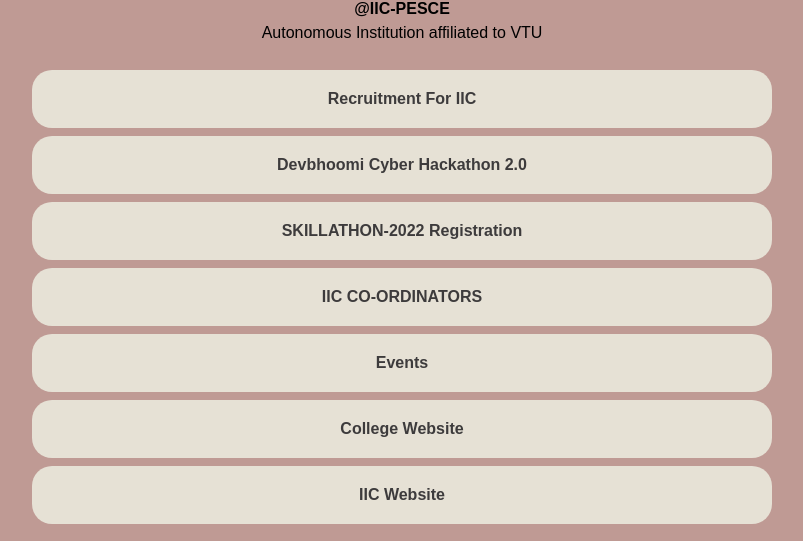
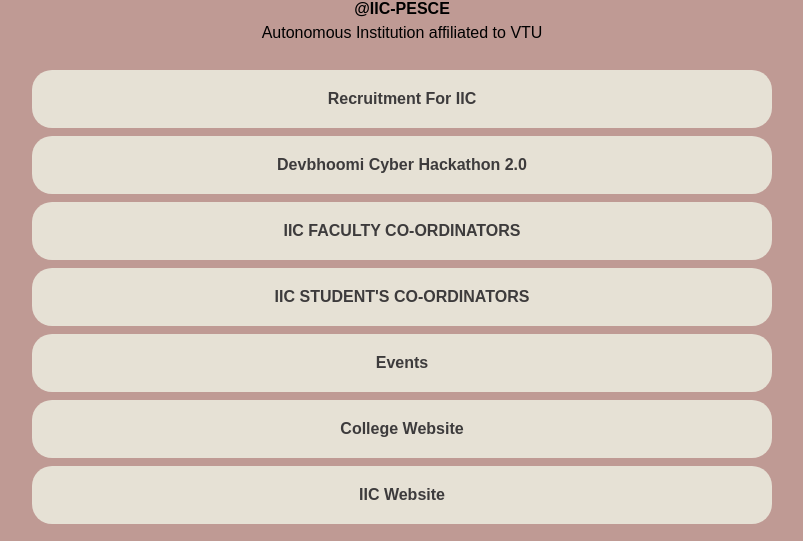
Before and after one commit to IIC-PESCE/iicpescemandya, a plain HTML site: page index.html in a window 1280 px wide. Shown: the part 178-719 px from the top of the page, without its empty margins (238-1041 px from the left). Drawn offline with Linux system fonts and the light colour scheme; a web font is replaced by a local one.

Commit message:
Update index.html

```diff
--- a/index.html
+++ b/index.html
@@ -138,8 +138,8 @@
                 style="display: flex; flex-direction: column; width: 90%; justify-content: center; align-items: center; font-weight: 800; ">
                 <a class="linkBtn" href="https://forms.gle/HfpCvvd5hDkePs4u9">Recruitment For IIC</a>
                 <a class="linkBtn" href="www.iitr.ac.in/dch/">Devbhoomi Cyber Hackathon 2.0</a>
-                <a class="linkBtn" href="https://www.kaushalkar.com/skillathon/">SKILLATHON-2022 Registration</a>
-                <a class="linkBtn" href="https://drive.google.com/file/d/1RjLBeIR-VsDrntbbcovwKMAeGA8fHxK-/view" target="_blank">IIC CO-ORDINATORS</a>
+                <a class="linkBtn" href="https://www.kaushalkar.com/skillathon/">IIC FACULTY CO-ORDINATORS </a>
+                <a class="linkBtn" href="https://drive.google.com/file/d/1RjLBeIR-VsDrntbbcovwKMAeGA8fHxK-/view" target="_blank">IIC STUDENT'S CO-ORDINATORS</a>
                 <a class="linkBtn" href="events.html">Events</a>
                 <a class="linkBtn" href="https://www.pescemandya.org/">College Website</a>
                 <a class="linkBtn" href="pages.html">IIC Website</a>
```
